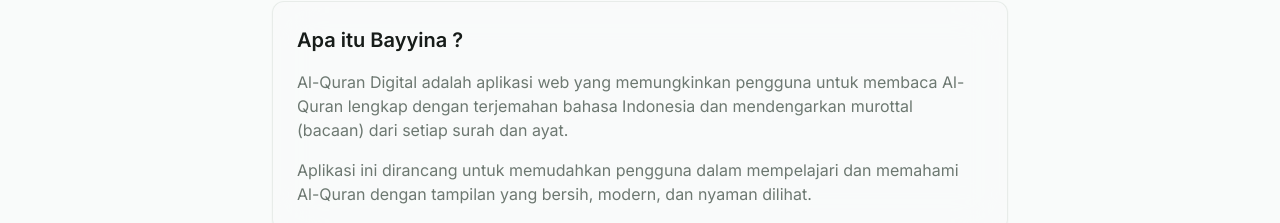
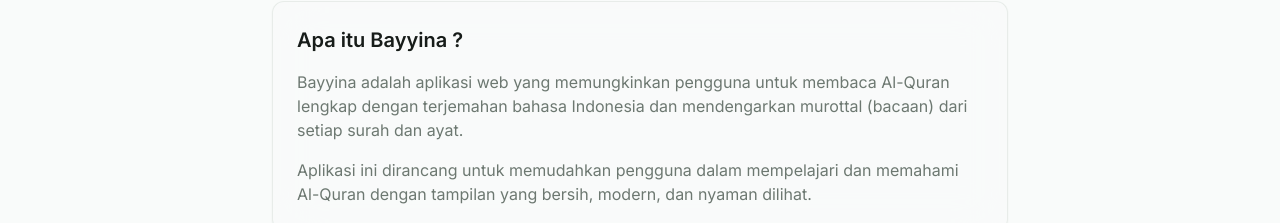
Before and after one commit to rafapradana/bayyina, a React (Vite) app: page /about in a window 1280 px wide. Shown: the part 207-430 px from the top of the page. Built offline with nearby package versions, Linux system fonts and the light colour scheme; no server answers; a web font is replaced by a local one.

Commit message:
Visual edit in Lovable
Edited UI in Lovable

```diff
--- a/src/pages/AboutPage.tsx
+++ b/src/pages/AboutPage.tsx
@@ -19,11 +19,7 @@ const AboutPage = () => {
           <div className="space-y-8">
             <section className="glass-card p-6">
               <h2 className="text-xl font-semibold mb-4">Apa itu Bayyina ?</h2>
-              <p className="text-muted-foreground mb-4">
-                Al-Quran Digital adalah aplikasi web yang memungkinkan pengguna
-                untuk membaca Al-Quran lengkap dengan terjemahan bahasa Indonesia
-                dan mendengarkan murottal (bacaan) dari setiap surah dan ayat.
-              </p>
+              <p className="text-muted-foreground mb-4">Bayyina adalah aplikasi web yang memungkinkan pengguna untuk membaca Al-Quran lengkap dengan terjemahan bahasa Indonesia dan mendengarkan murottal (bacaan) dari setiap surah dan ayat.</p>
               <p className="text-muted-foreground">
                 Aplikasi ini dirancang untuk memudahkan pengguna dalam mempelajari
                 dan memahami Al-Quran dengan tampilan yang bersih, modern, dan nyaman
```
